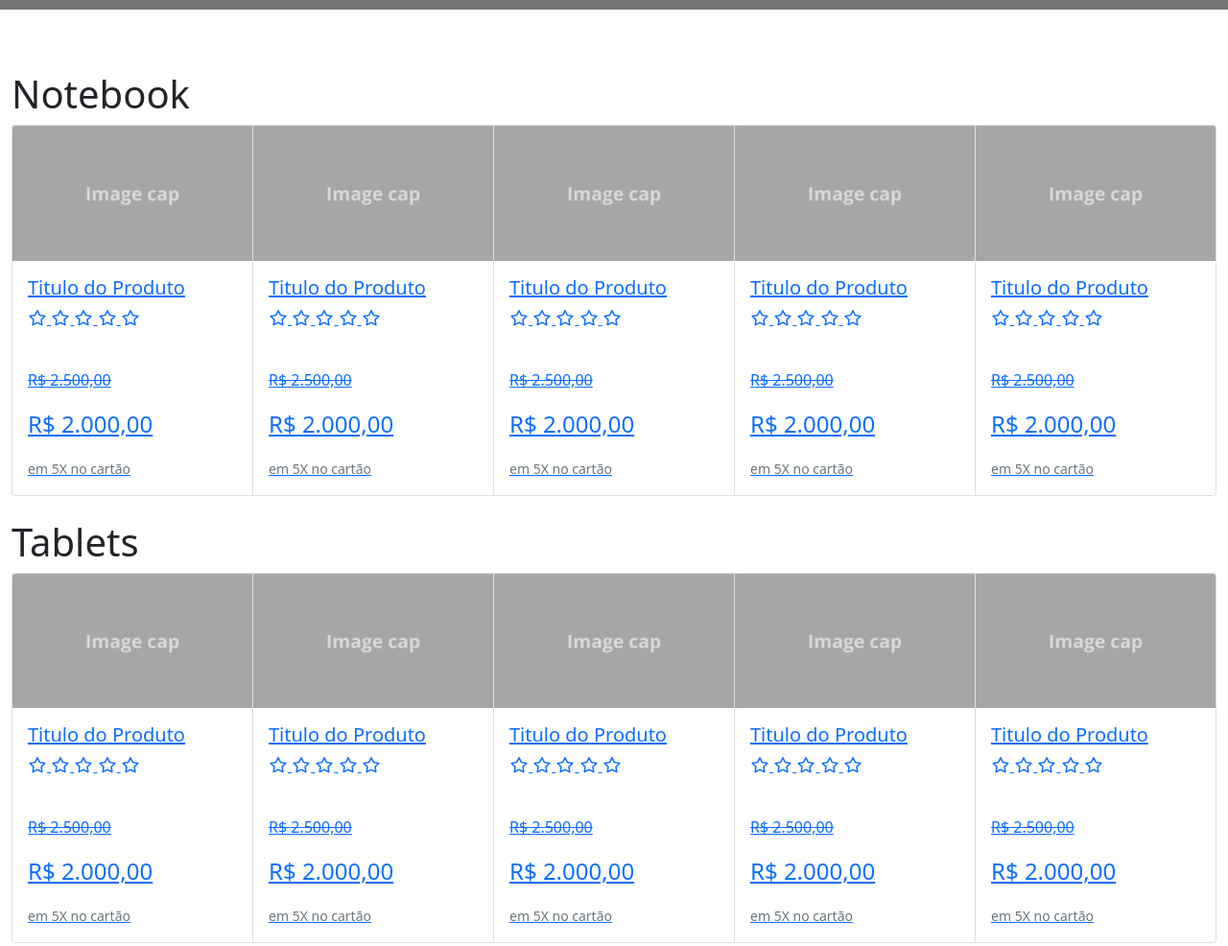
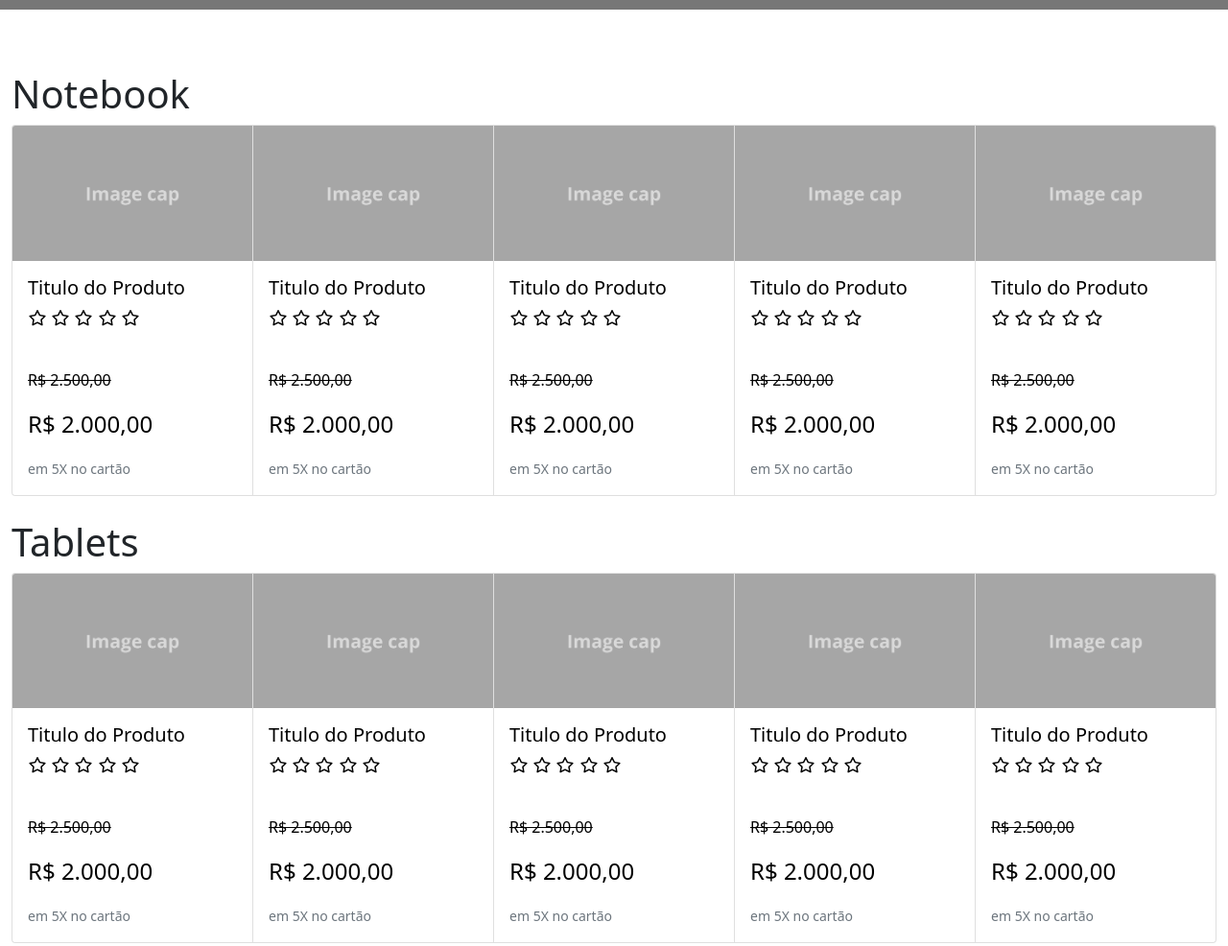
Before and after one commit to repositoriodojulio/e-commerce, a plain HTML site: page index.html in a window 1280 px wide. Shown: the part 660-1646 px from the top of the page at 96% size. Drawn offline with nearby package versions, Linux system fonts and the light colour scheme.

Commit message:
Update estilo.css

```diff
--- a/css/estilo.css
+++ b/css/estilo.css
@@ -2,3 +2,10 @@
     margin-left: 100px;
     font-size: 25px;
 }
+.card-link{
+    text-decoration: none;
+    color:black;
+  }
+  .card-link:hover{
+      color: black;
+  }
```
